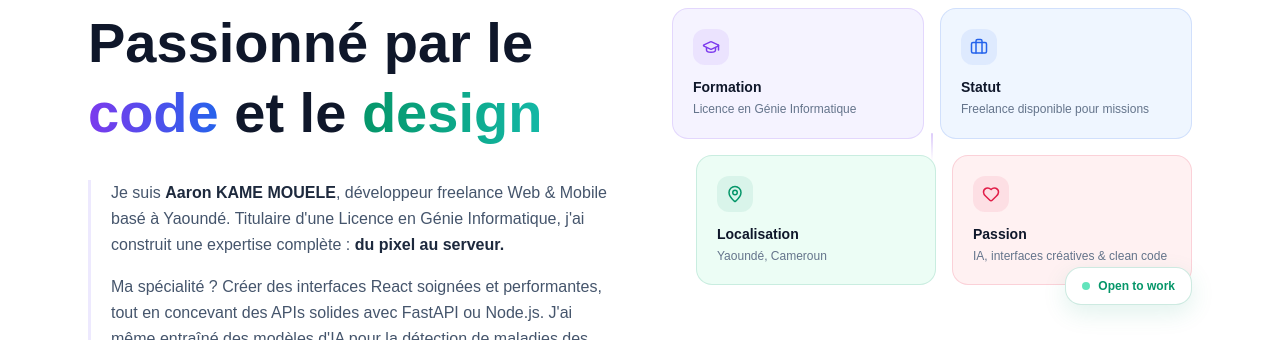
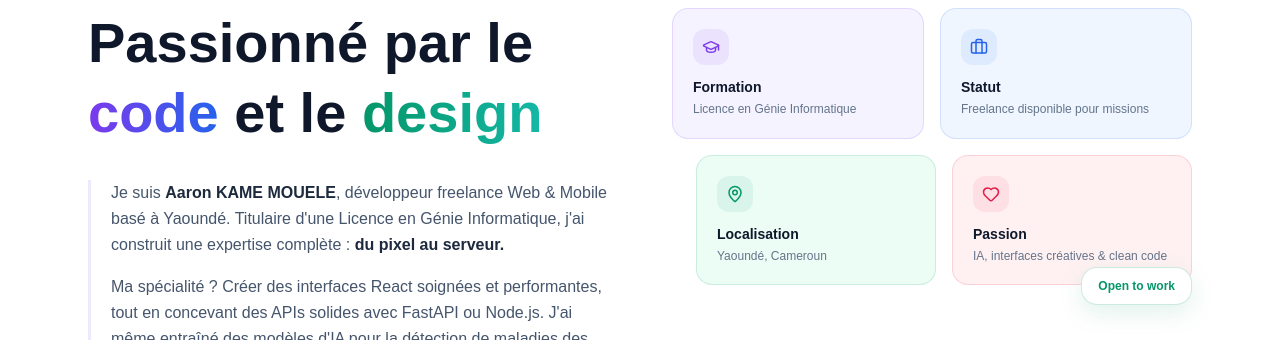
Before and after one commit to AaronKAME200308/Portfolio, a React (Vite) app: page / in a window 1280 px wide. Shown: the part 940-1280 px from the top of the page. Built offline with nearby package versions, Linux system fonts and the light colour scheme; the HTML template or start-up script is replaced by a standard one.

Commit message:
réglage

```diff
--- a/src/components/Footer.tsx
+++ b/src/components/Footer.tsx
@@ -252,7 +252,7 @@ export default function Footer() {
         {/* ── Bottom bar ── */}
         <div className="flex flex-wrap items-center justify-between gap-3">
           <p className="text-xs m-0" style={{ color: "rgba(255,255,255,0.28)" }}>
-            © {new Date().getFullYear()} Aaron KAME MOUELE — Tous droits réservés.
+            © {new Date().getFullYear()} Aaron KAME MOUELE - Tous droits réservés.
           </p>
           {/* <p className="text-xs m-0 flex items-center gap-1.5" style={{ color: "rgba(255,255,255,0.28)" }}>
             Fait avec
--- a/src/components/Hero.tsx
+++ b/src/components/Hero.tsx
@@ -94,7 +94,6 @@ export default function Hero() {
                 color: "#7c3aed",
                 boxShadow: "0 2px 12px rgba(124,58,237,0.08)",
               }}>
-              <span className="w-2 h-2 rounded-full bg-emerald-400 animate-pulse" />
               Développeur Freelance disponible
             </div>
           </motion.div>
--- a/src/pages/About.tsx
+++ b/src/pages/About.tsx
@@ -136,7 +136,7 @@ export default function About() {
             {/* CTA */}
             <motion.div {...fadeUp(0.45)}>
               <button
-                className="flex items-center gap-2 px-5 py-3 rounded-2xl text-sm font-bold transition-all duration-200"
+                className="flex items-center gap-2 px-5 py-3 rounded-2xl text-sm font-bold transition-all duration-200 hover:cursor-pointer"
                 style={{
                   background: "linear-gradient(135deg, #7c3aed, #2563eb)",
                   color: "#fff",
@@ -207,20 +207,6 @@ export default function About() {
               ))}
             </div>
 
-            {/* Decorative connecting line between rows */}
-            <div
-              className="absolute hidden md:block"
-              style={{
-                width: 2,
-                height: 28,
-                background: "linear-gradient(180deg, #7c3aed44, transparent)",
-                borderRadius: 2,
-                left: "50%",
-                top: "calc(50% - 14px)",
-                transform: "translateX(-50%)",
-              }}
-            />
-
             {/* Floating "Open to work" pill */}
             <motion.div
               initial={{ opacity: 0, scale: 0.85 }}
@@ -234,7 +220,6 @@ export default function About() {
                 boxShadow: "0 8px 24px rgba(5,150,105,0.12)",
               }}
             >
-              <span className="w-2 h-2 rounded-full bg-emerald-400 animate-pulse" />
               <span className="text-xs font-bold" style={{ color: "#059669" }}>Open to work</span>
             </motion.div>
           </div>
--- a/src/pages/Projects.tsx
+++ b/src/pages/Projects.tsx
@@ -33,7 +33,7 @@ const projects = [
     logoBg: undefined,       // undefined = gradient auto pour les icônes Lucide
     logoSize: 70,            // % de la taille du bloc (ignoré pour les icônes Lucide)
     logoFit: "contain" as const,
-    status: "Terminé",
+    status: "En cours",
     gradient: "linear-gradient(135deg, #34d399, #14b8a6)",
     accent: "#10b981",
     link: "",
@@ -56,7 +56,7 @@ const projects = [
     accent: "#4535A0",
     link: "https://infiniteluxurytrips.net",
     featured: false,
-    category: "Application web" as Category,
+    category: "Site web" as Category,
   },
   {
     id: 3,
@@ -101,6 +101,7 @@ const statusColors: Record<string, { bg: string; text: string }> = {
   "Terminé":  { bg: "rgba(16,185,129,0.1)",  text: "#059669" },
   "En ligne": { bg: "rgba(59,130,246,0.1)",  text: "#2563eb" },
   "Livré":    { bg: "rgba(245,158,11,0.1)",  text: "#d97706" },
+  "En cours": { bg: "rgba(239,68,68,0.1)",   text: "#dc2626" },
 };
 
 // ── ProjectIcon — image URL ou composant Lucide ───────────
--- a/src/pages/Skills.tsx
+++ b/src/pages/Skills.tsx
@@ -159,7 +159,7 @@ export default function Skills() {
             whileInView={{ opacity: 1, x: 0 }}
             viewport={{ once: true }}
             transition={{ duration: 0.55, ease: EASE }}
-            className="md:col-span-1 flex flex-row md:flex-col gap-2 overflow-x-auto md:overflow-visible pb-2 md:pb-0"
+            className="md:col-span-1 flex flex-row md:flex-col  gap-2 overflow-x-auto md:overflow-visible pb-2 md:pb-0"
           >
             {categories.map(({ id, icon: Icon, label, color, bg, border }) => {
               const isActive = id === active;
@@ -168,7 +168,7 @@ export default function Skills() {
                   key={id}
                   onClick={() => setActive(id)}
                   whileTap={{ scale: 0.97 }}
-                  className="flex items-center gap-3 px-4 py-3.5 rounded-2xl text-left transition-all duration-200 shrink-0 md:shrink"
+                  className="flex items-center gap-3 px-4 py-3.5 rounded-2xl text-left transition-all duration-200 shrink-0 md:shrink hover:cursor-pointer"
                   style={{
                     background: isActive ? bg : "#fff",
                     border: `1.5px solid ${isActive ? border : "#e2e8f0"}`,
```
